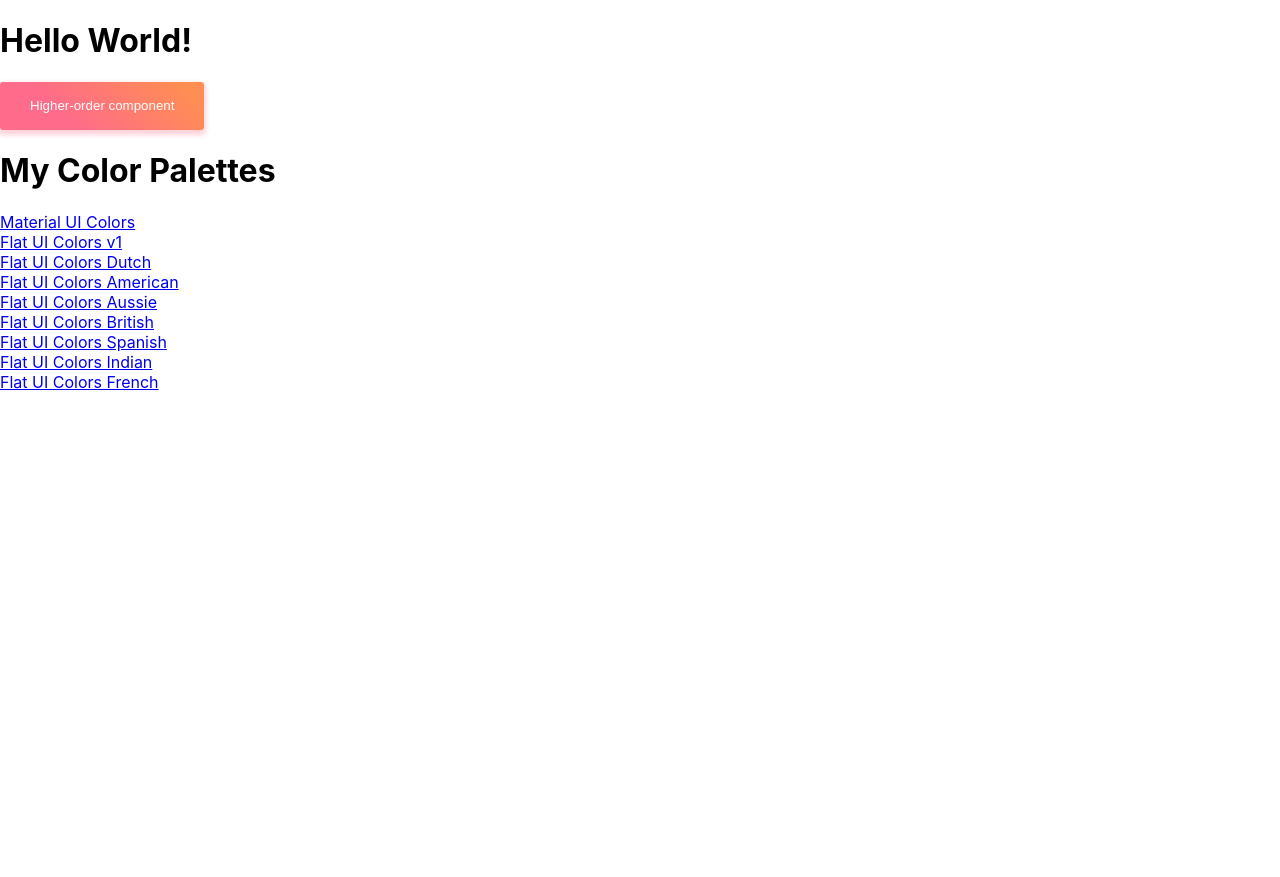
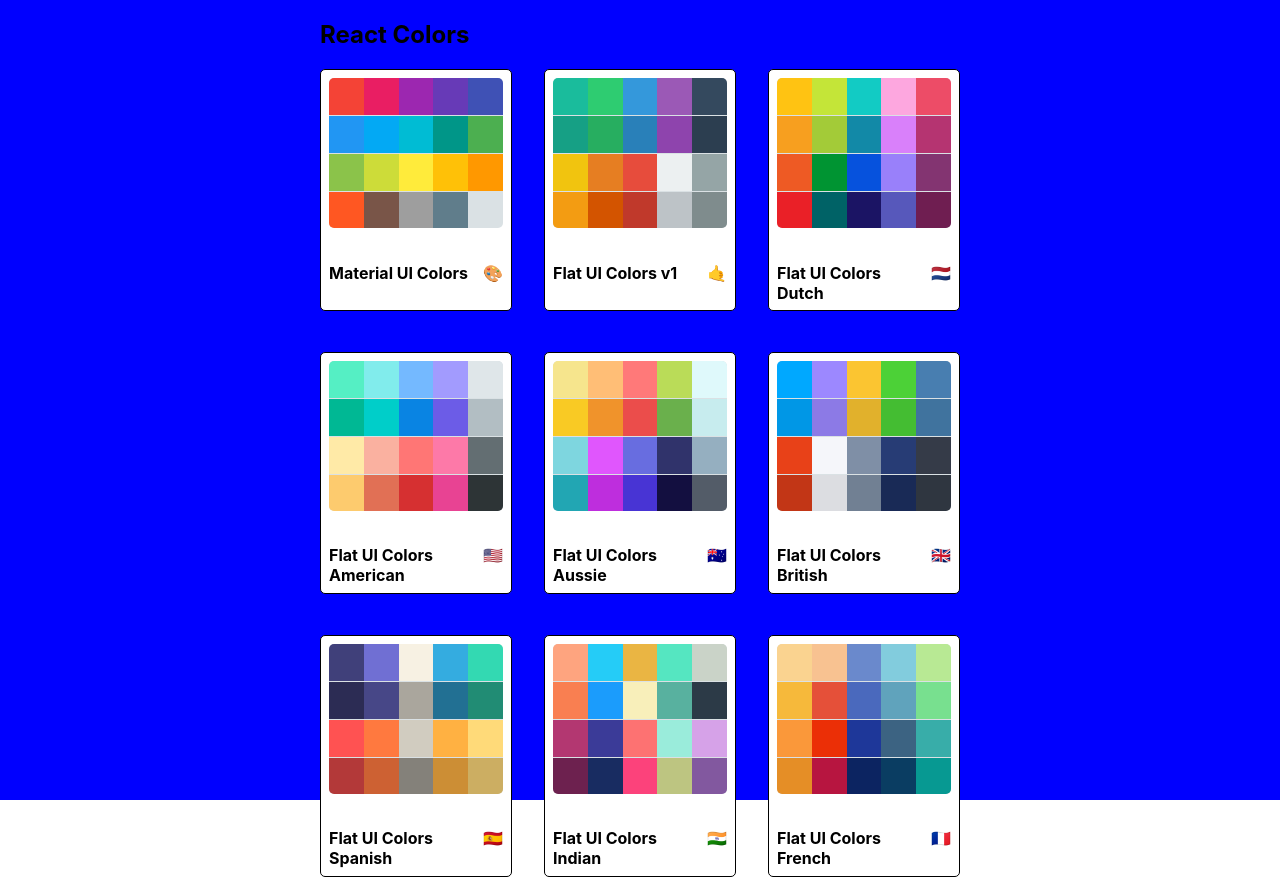
Before and after one commit to thamizh-root/kolors, a React (Create React App) app: page / in a window 1280 px wide. Before the commit the page ends 800 px from the top, so only its background shows below. Built offline with nearby package versions, Linux system fonts and the light colour scheme.

Commit message:
added styles to pallette list

```diff
--- a/src/MiniPallette.js
+++ b/src/MiniPallette.js
@@ -3,23 +3,55 @@
 
 const styles = {
     root: {
-      background: 'linear-gradient(45deg, #FE6B8B 30%, #FF8E53 90%)',
-      border: 0,
-      borderRadius: 3,
-      boxShadow: '0 3px 5px 2px rgba(255, 105, 135, .3)',
-      color: 'white',
-      height: 48,
-      padding: '0 30px',
+        backgroundColor: 'white',
+        border: '1px solid black',
+        borderRadius: '5px',
+        padding: '0.5rem',
+        position: 'relative',
+        overflow: 'hidden',
+        '&:hover': {
+            cursor: 'pointer'
+        }
     },
-  };
+    colors: {
+        backgroundColor: "#dae1e4",
+        height: "150px",
+        width: "100%",
+        borderRadius: "5px",
+        overflow: "hidden"
+      },
+    title: {
+        display: 'flex',
+        justifyContent: 'space-between',
+        alginItem: 'center',
+        fontSize: '1rem',
+        paddingTop: '0.5rem'
+    },
+    emoji: { marginLeft: '0.5rem' },
+    miniColor: {
+        height: "25%",
+        width: "20%",
+        display: "inline-block",
+        margin: "0 auto",
+        position: "relative",
+        marginBottom: "-3.5px"
+      }
+};
 
 function MiniPallette(props) {
-    const { classes } = props;
+    const { classes, paletteName, emoji, colors } = props;
+    const miniColorBoxes = colors.map(color => (
+      <div
+        className={classes.miniColor}
+        style={{ backgroundColor: color.color }}
+        key={color.name}
+      />
+    ));
     return (
-        <>
-            <h1>Hello World!</h1>
-            <button className={classes.root}>Higher-order component</button>
-        </>
+        <div className={classes.root}>
+            <div className={classes.colors}>{miniColorBoxes}</div>
+            <h5 className={classes.title}> {paletteName}<span>{emoji}</span></h5>
+        </div>
     );
 }
 
--- a/src/PalletteList.js
+++ b/src/PalletteList.js
@@ -1,6 +1,36 @@
 import React, { Component } from 'react';
 import { Link } from 'react-router'; // Import Link for navigation
 import MiniPallette from './MiniPallette';
+import { withStyles } from "@material-ui/styles";
+
+const styles = {
+  root: {
+    backgroundColor: "blue",
+    height: "100vh",
+    display: "flex",
+    alignItems: "flex-start",
+    justifyContent: "center"
+  },
+  container: {
+    width: "50%",
+    display: "flex",
+    alignItems: "flex-start",
+    flexDirection: "column",
+    flexWrap: "wrap"
+  },
+  nav: {
+    display: "flex",
+    width: "100%",
+    justifyContent: "space-between"
+  },
+  palettes: {
+    boxSizing: "border-box",
+    width: "100%",
+    display: "grid",
+    gridTemplateColumns: "repeat(3, 30%)",
+    gridGap: "5%"
+  }
+};
 
 class PaletteList extends Component {
   constructor(props) {
@@ -8,23 +38,22 @@
   }
 
   render() {
-    const { palettes } = this.props; // Access the palettes array directly
+    const { palettes, classes } = this.props; // Access the palettes array directly
     return (
-      <div className="PaletteList">
-        <MiniPallette />
-        <h1>My Color Palettes</h1> {/* Added a heading for context */}
-        <div>
-          {palettes.map((palette) => (
-            <div key={palette.id}> {/* Added a key for React's list rendering */}
-              <Link to={`/pallette/${palette.id}`}>
-                {palette.paletteName}
-              </Link>
-            </div>
-          ))}
+      <div className={classes.root}>
+        <div className={classes.container}>
+          <nav className={classes.nav}>
+            <h1>React Colors</h1>
+          </nav>
+          <div className={classes.palettes}>
+            {palettes.map(palette => (
+              <MiniPallette {...palette} />
+            ))}
+          </div>
         </div>
       </div>
     );
   }
 }
 
-export default PaletteList;
+export default withStyles(styles)(PaletteList);
```
